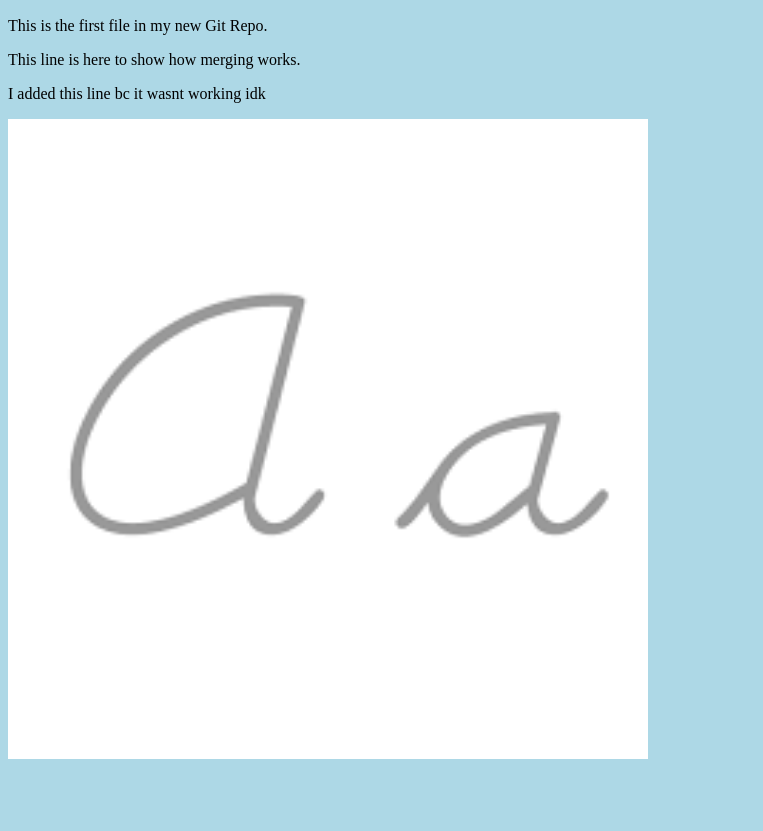
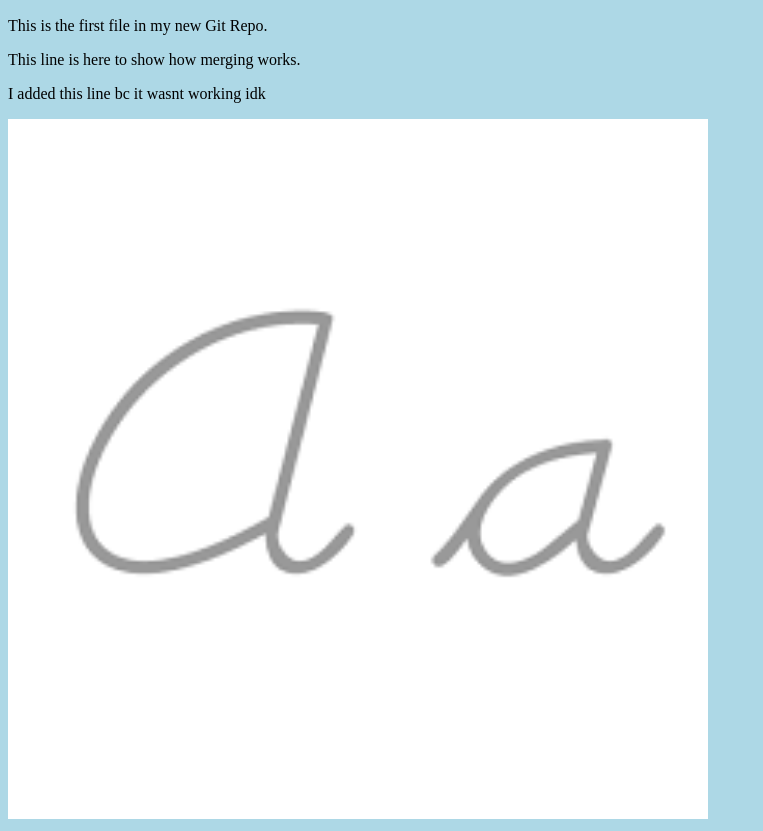
Before and after one commit to Goiiis/hello-world, a plain HTML site: page index.html in a window 1280 px wide. Shown: the part 441-1272 px from the top of the page, without its empty margins (0-763 px from the left). Before the commit the page ends 1212 px from the top, so only its background shows below. Drawn offline with Linux system fonts and the light colour scheme.

Commit message:
Updated index.html. Resized image

```diff
--- a/index.html
+++ b/index.html
@@ -11,7 +11,7 @@
 <p>This is the first file in my new Git Repo.</p>
 <p>This line is here to show how merging works.</p>
 <p>I added this line bc it wasnt working idk</p>
-<div><img src="img_hello_git.jpg" alt="Hello Git" style="width:100%;max-width:640px"></div>
+<div><img src="img_hello_git.jpg" alt="Hello Git" style="width:100%;max-width:700px"></div>
 
 </body>
 </html>
```
